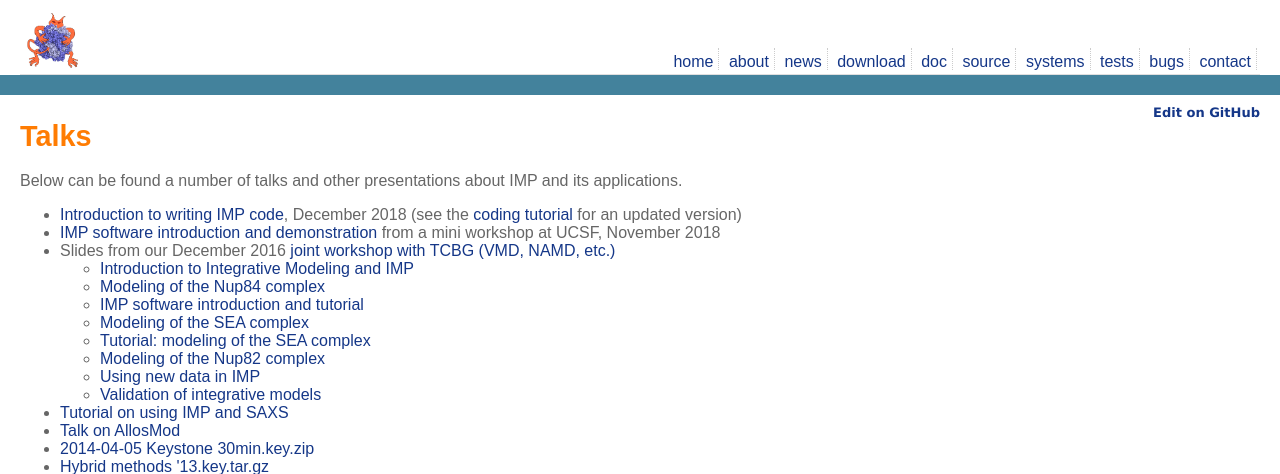
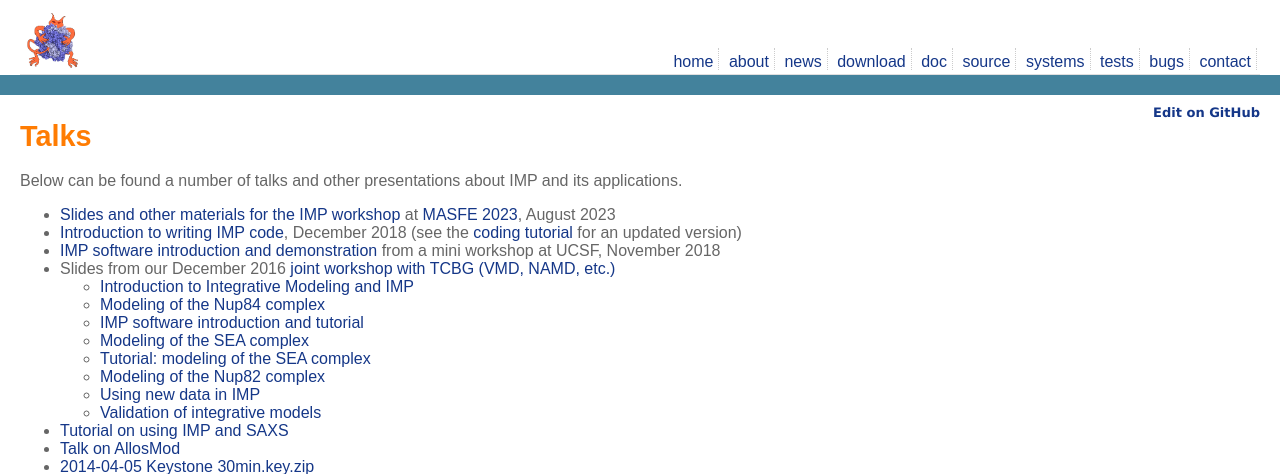
Before and after one commit to salilab/imp_website, a PHP site: page /talks.php?FILENAME=1 in a window 1280 px wide. Shown: the top 474 px of the page. Run offline with PHP 8.4, Linux system fonts and the light colour scheme; data that the repository does not hold is empty.

Commit message:
Link to MASFE materials

```diff
--- a/talks.php
+++ b/talks.php
@@ -7,6 +7,10 @@
 and its applications.</p>
 
 <ul>
+<li><a href="https://github.com/isblab/IMP_Tutorial/">Slides and other materials
+for the IMP workshop</a> at
+<a href="https://sites.google.com/acads.iiserpune.ac.in/masfe/">MASFE 2023</a>,
+August 2023</li>
 <li><a href="talks/IMP coding intro.pdf">Introduction to writing IMP code</a>, December 2018
 (see the <a href="//integrativemodeling.org/tutorials/coding/">coding tutorial</a> for an updated version)</li>
 <li><a href="talks/IMP intro UCSF Nov 2018.pdf">IMP software introduction and demonstration</a> from a mini workshop at UCSF, November 2018</li>
```
